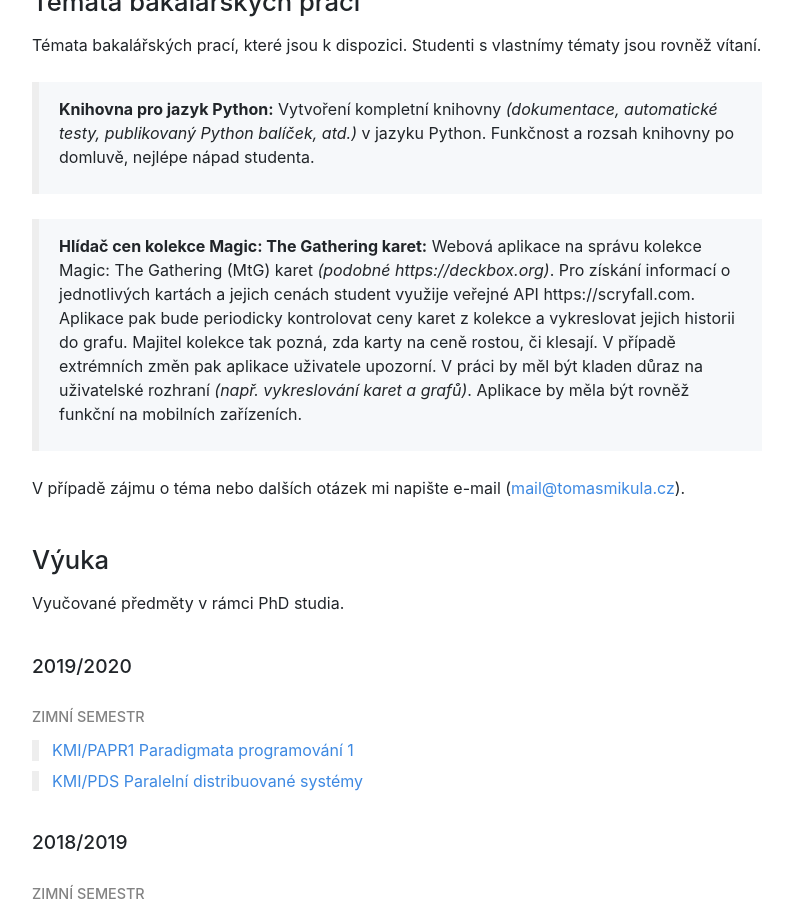
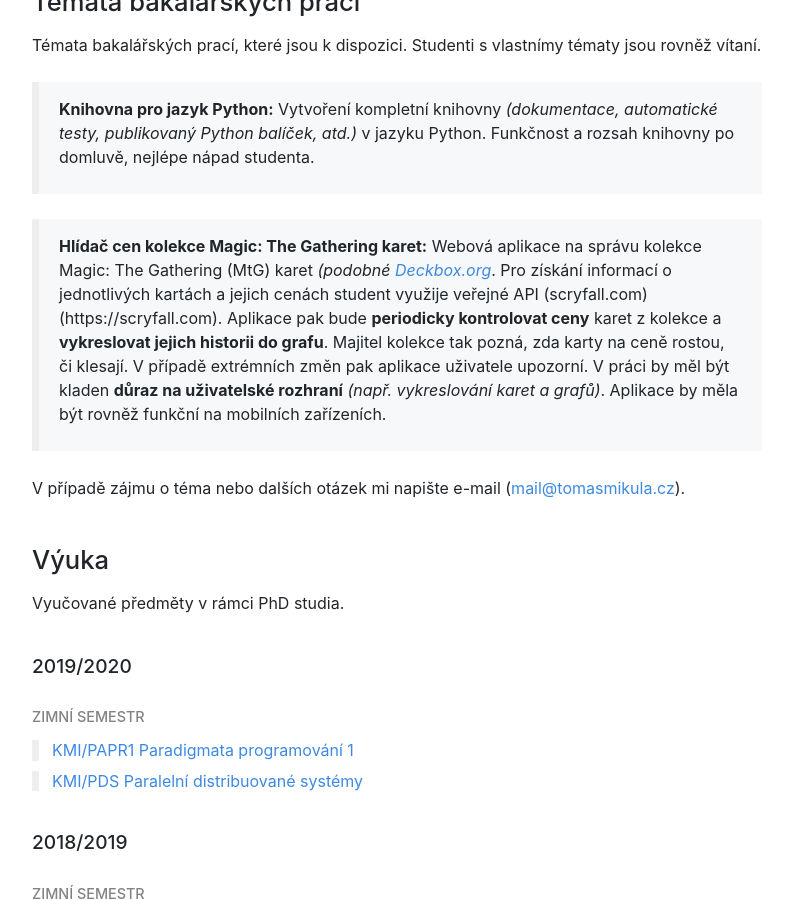
Before and after one commit to mikulatomas/wilima.github.io, a Jekyll site: the page built from teaching/index.md, in a window 1280 px wide and 900 px high, scrolled down 428 px. Shown: the whole window, without its empty margins (243-1031 px from the left). Built offline with Jekyll 4.4.1, drawn with Linux system fonts in a browser that asks for light colours; nearby versions of some CDN libraries; our own code applies the rules of GitHub Pages for plain Markdown files.

Commit message:
Update index.md

```diff
--- a/teaching/index.md
+++ b/teaching/index.md
@@ -10,7 +10,7 @@ Témata bakalářských prací, které jsou k dispozici. Studenti s vlastnímy t
 > Funkčnost a rozsah knihovny po domluvě, nejlépe nápad studenta.
 
 > **Hlídač cen kolekce Magic: The Gathering karet:**
-> Webová aplikace na správu kolekce Magic: The Gathering (MtG) karet *(podobné https://deckbox.org)*. Pro získání informací o jednotlivých kartách a jejich cenách student využije veřejné API https://scryfall.com. Aplikace pak bude periodicky kontrolovat ceny karet z kolekce a vykreslovat jejich historii do grafu. Majitel kolekce tak pozná, zda karty na ceně rostou, či klesají. V případě extrémních změn pak aplikace uživatele upozorní. V práci by měl být kladen důraz na uživatelské rozhraní *(např. vykreslování karet a grafů)*. Aplikace by měla být rovněž funkční na mobilních zařízeních.
+> Webová aplikace na správu kolekce Magic: The Gathering (MtG) karet *(podobné [Deckbox.org](https://deckbox.org)*. Pro získání informací o jednotlivých kartách a jejich cenách student využije veřejné API (scryfall.com)(https://scryfall.com). Aplikace pak bude **periodicky kontrolovat ceny** karet z kolekce a **vykreslovat jejich historii do grafu**. Majitel kolekce tak pozná, zda karty na ceně rostou, či klesají. V případě extrémních změn pak aplikace uživatele upozorní. V práci by měl být kladen **důraz na uživatelské rozhraní** *(např. vykreslování karet a grafů)*. Aplikace by měla být rovněž funkční na mobilních zařízeních.
 
 V případě zájmu o téma nebo dalších otázek mi napište e-mail ([mail@tomasmikula.cz](mailto:mail@tomasmikula.cz)).
 
```
